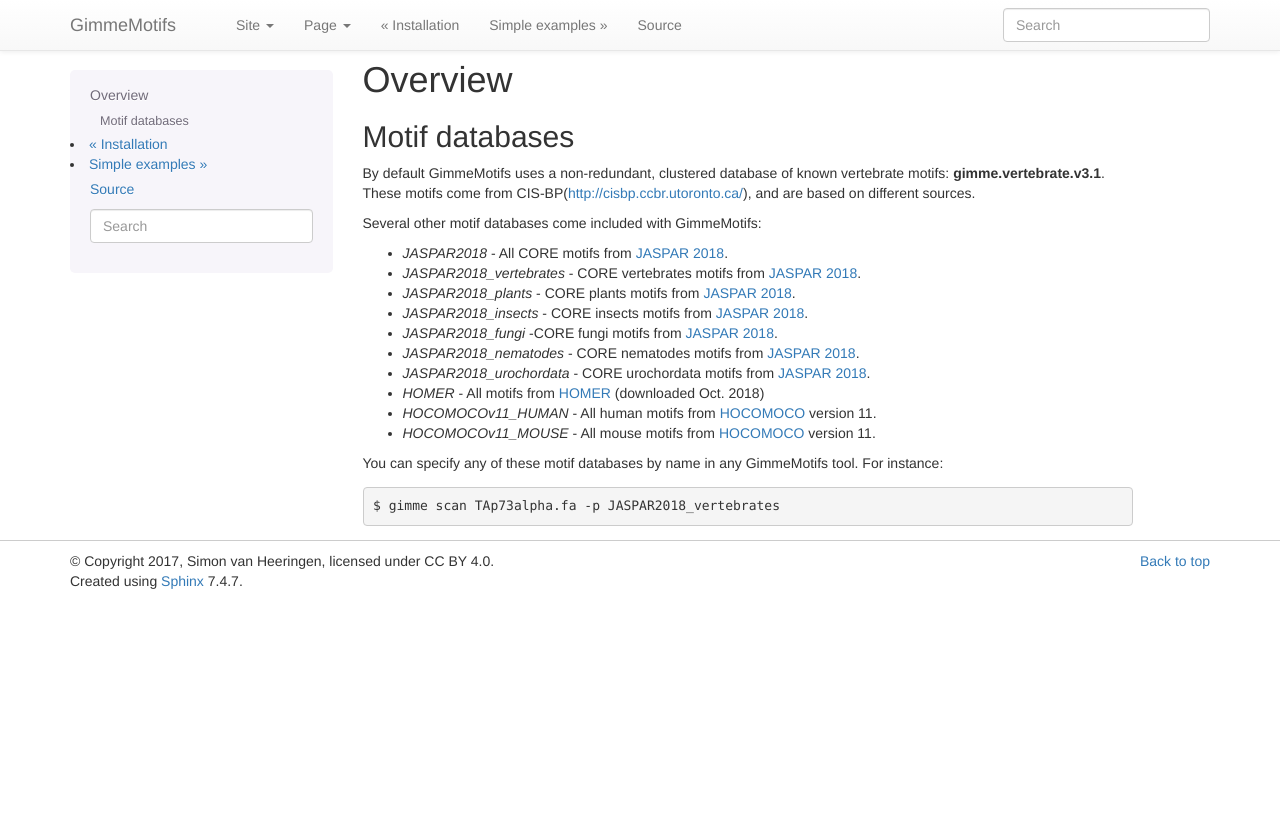
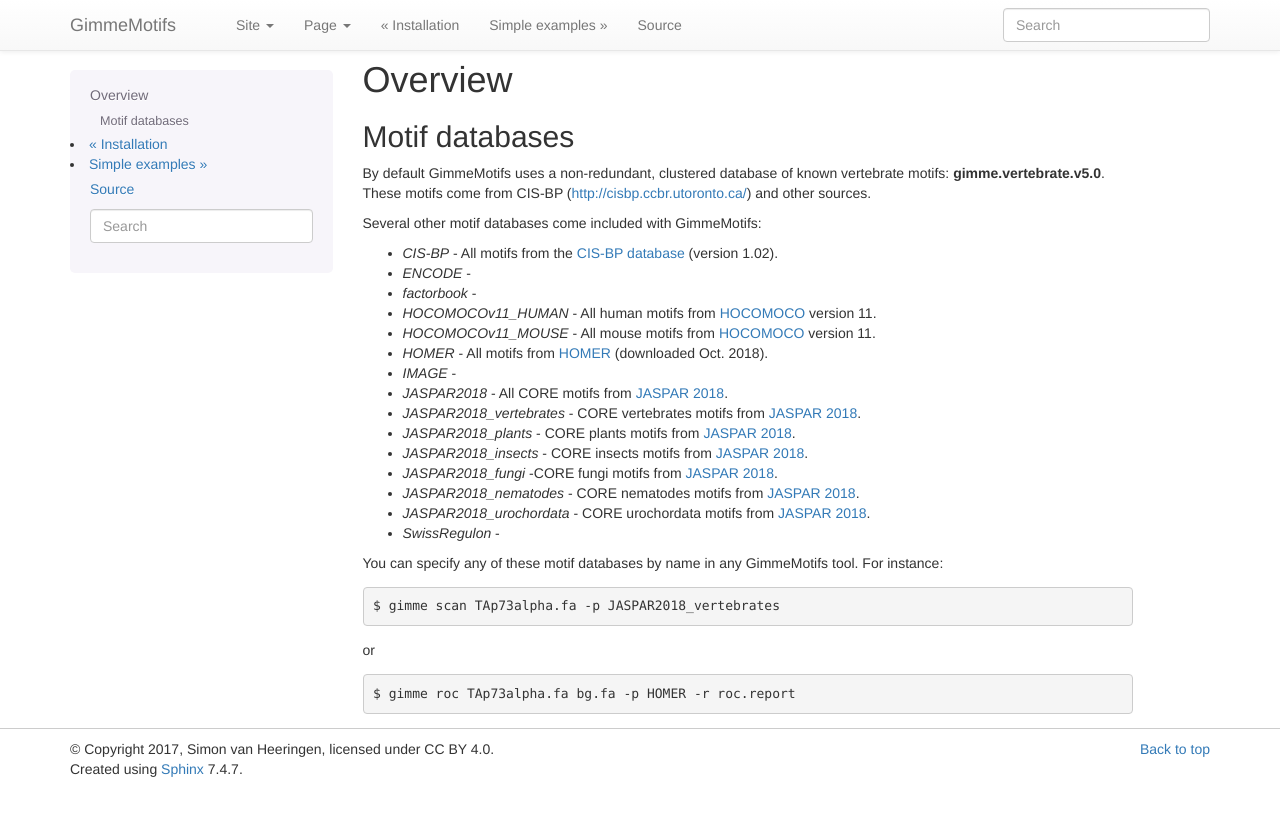
Before and after one commit to vanheeringen-lab/gimmemotifs, a Sphinx documentation site: the page built from docs/overview.rst, in a window 1280 px wide. Shown: the top 816 px of the page. Built offline with Sphinx 7.4.7, drawn with Linux system fonts in a browser that asks for light colours; pages that are not in the unit, such as notebooks, are missing from menus; the version number could not be read and is left out.

Commit message:
docs update

```diff
--- a/docs/overview.rst
+++ b/docs/overview.rst
@@ -3,14 +3,20 @@
 Overview
 ========
 
-
 Motif databases
 ---------------
 
-By default GimmeMotifs uses a non-redundant, clustered database of known vertebrate motifs: **gimme.vertebrate.v3.1**. These motifs come from CIS-BP(http://cisbp.ccbr.utoronto.ca/), and are based on different sources.
+By default GimmeMotifs uses a non-redundant, clustered database of known vertebrate motifs: **gimme.vertebrate.v5.0**. These motifs come from CIS-BP (http://cisbp.ccbr.utoronto.ca/) and other sources.
 
 Several other motif databases come included with GimmeMotifs:
 
+* `CIS-BP` - All motifs from the `CIS-BP database`_ (version 1.02).
+* `ENCODE` -
+* `factorbook` -
+* `HOCOMOCOv11_HUMAN` - All human motifs from HOCOMOCO_ version 11.
+* `HOCOMOCOv11_MOUSE` - All mouse motifs from HOCOMOCO_ version 11.
+* `HOMER` - All motifs from HOMER_ (downloaded Oct. 2018).
+* `IMAGE` -
 * `JASPAR2018` - All CORE motifs from `JASPAR 2018`_.
 * `JASPAR2018_vertebrates` - CORE vertebrates motifs from `JASPAR 2018`_.
 * `JASPAR2018_plants` - CORE plants motifs from `JASPAR 2018`_.
@@ -18,9 +24,7 @@ Several other motif databases come included with GimmeMotifs:
 * `JASPAR2018_fungi` -CORE fungi motifs from `JASPAR 2018`_.
 * `JASPAR2018_nematodes` - CORE nematodes motifs from `JASPAR 2018`_.
 * `JASPAR2018_urochordata` - CORE urochordata motifs from `JASPAR 2018`_.
-* `HOMER` - All motifs from HOMER_ (downloaded Oct. 2018)
-* `HOCOMOCOv11_HUMAN` - All human motifs from HOCOMOCO_ version 11.
-* `HOCOMOCOv11_MOUSE` - All mouse motifs from HOCOMOCO_ version 11.
+* `SwissRegulon` -
 
 You can specify any of these motif databases by name in any GimmeMotifs tool. For instance:
 
@@ -28,6 +32,14 @@ You can specify any of these motif databases by name in any GimmeMotifs tool. Fo
 
     $ gimme scan TAp73alpha.fa -p JASPAR2018_vertebrates
 
+or
+
+::
+
+    $ gimme roc TAp73alpha.fa bg.fa -p HOMER -r roc.report
+
+
+.. _`CIS-BP database`: http://cisbp.ccbr.utoronto.ca/
 .. _`JASPAR 2018`: http://jaspar.genereg.net
 .. _HOMER: http://homer.ucsd.edu/homer/motif/
 .. _HOCOMOCO: http://hocomoco11.autosome.ru/
```
